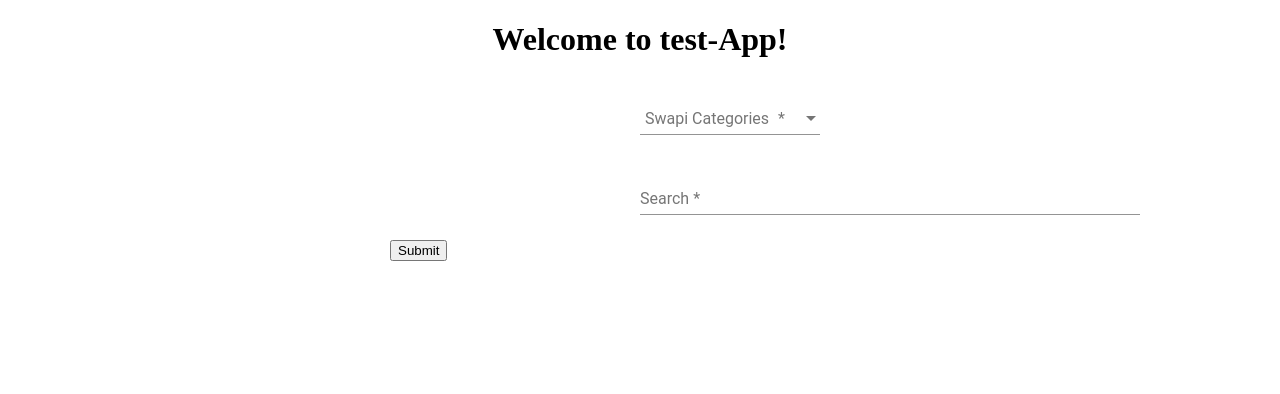
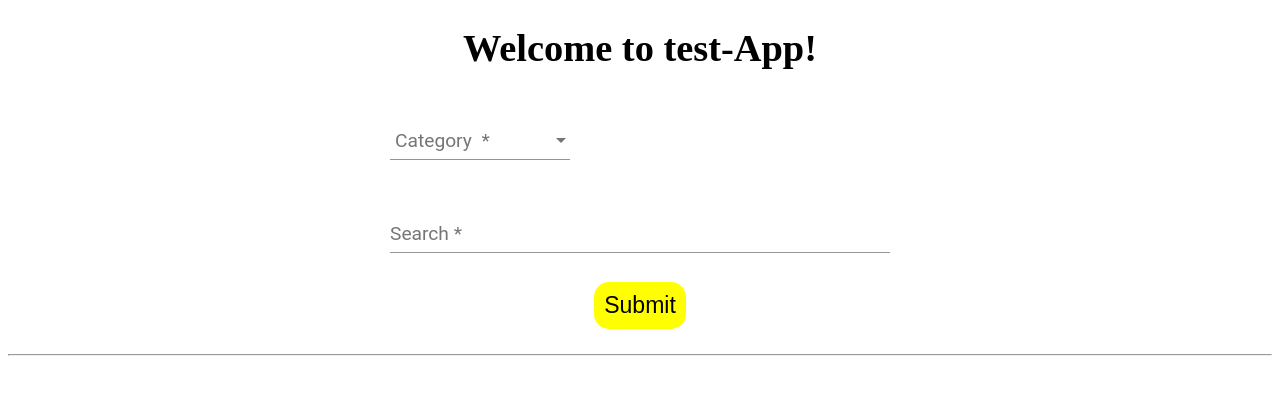
Before and after one commit to Patt578/testRoot, an Angular app: page / in a window 1280 px wide. Shown: the top 394 px of the page. Built offline with nearby package versions, Linux system fonts and the light colour scheme.

Commit message:
playing with css

```diff
--- a/src/app/frontend-search-function/frontend-search-function.component.css
+++ b/src/app/frontend-search-function/frontend-search-function.component.css
@@ -3,6 +3,8 @@
     max-width: 500px;
     width: 100%;
     margin: auto;
+    /* background-color: aquamarine; */
+    /* padding: 0px; */
 }
 
 .example-full-width {
@@ -11,11 +13,24 @@
 
 mat-form-field {
     margin-top: 10px;
-    margin-right: 12px;
+    /* margin-right: 12px; */
     margin-bottom: 5px;
-    margin-left: 50%;
+    /* margin-left: 50%; */
 }
 
 mat-label {
     margin: 5px 5px;
 }
+
+#submit-btn {
+    padding: 10px;
+    border: none;
+    background-color: yellow;
+    border-radius: 15px;
+    margin-bottom: 15px;
+    font-size: 1.2em;
+}
+
+.btn-row {
+    text-align: center;
+}
--- a/src/app/frontend-search-function/frontend-search-function.component.html
+++ b/src/app/frontend-search-function/frontend-search-function.component.html
@@ -1,6 +1,6 @@
 <form class="example-form">
     <mat-form-field>
-        <mat-label>Swapi Categories</mat-label>
+        <mat-label>Category</mat-label>
         <mat-select value="" required="required" [(value)]="url.group">
             <mat-option value="people">people</mat-option>
             <mat-option value="starships">ships</mat-option>
@@ -11,8 +11,11 @@
     <mat-form-field class="example-full-width">
         <input matInput placeholder="Search" required="required" name="search" [(ngModel)]="url.search">
     </mat-form-field>
-    <button (click)="onSubmit()" type="submit">Submit</button>
+    <div class="btn-row">
+        <button (click)="onSubmit()" type="submit" id="submit-btn">Submit</button>
+    </div>
 </form>
+<hr>
 
-{{url.group}}
-{{url.search}}
+<!-- {{url.group}} -->
+<!-- {{url.search}} -->
--- a/src/styles.css
+++ b/src/styles.css
@@ -1,2 +1,6 @@
 /* You can add global styles to this file, and also import other style files */
 @import "~@angular/material/prebuilt-themes/indigo-pink.css";
+
+body {
+    font-size: 1.2em;
+}
```
